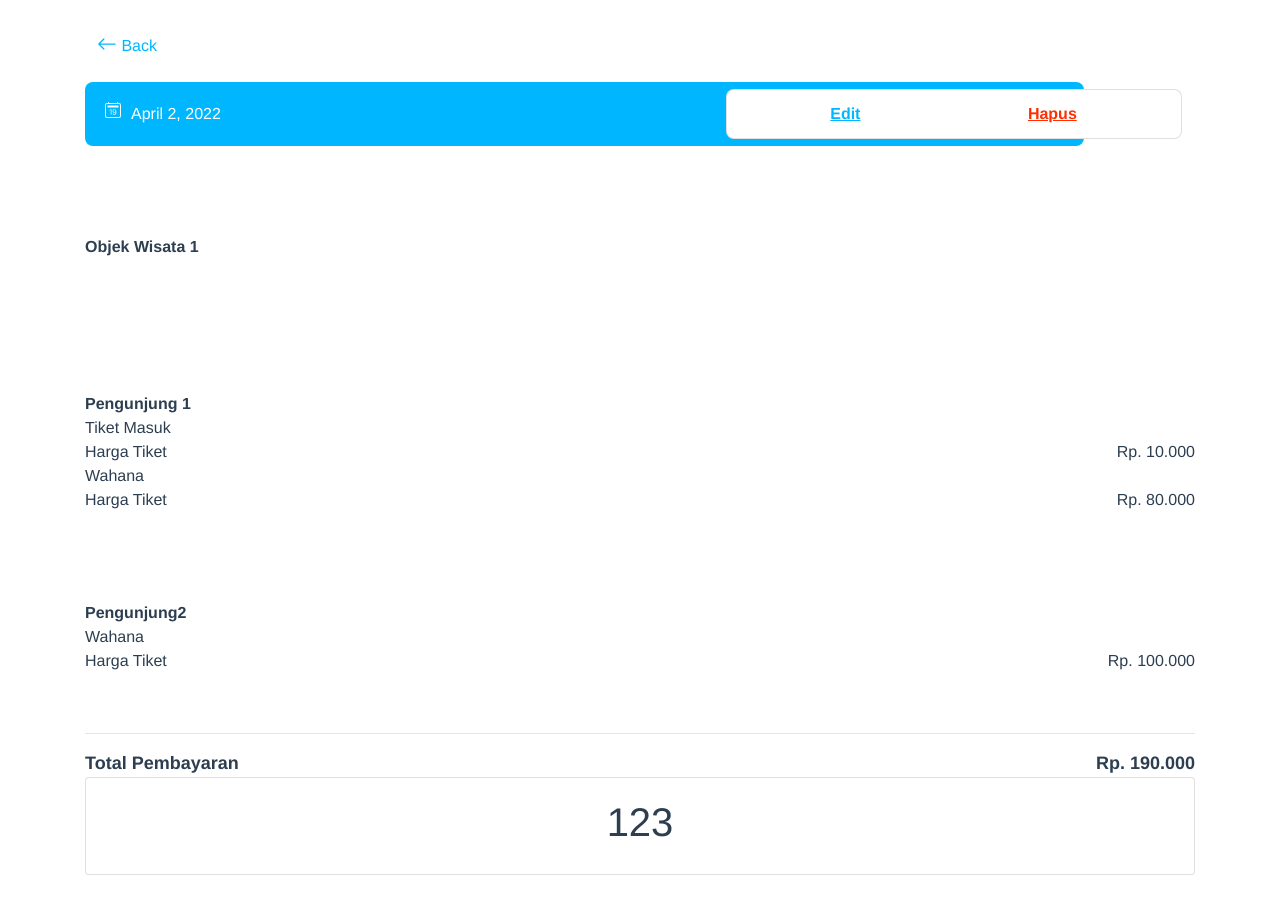
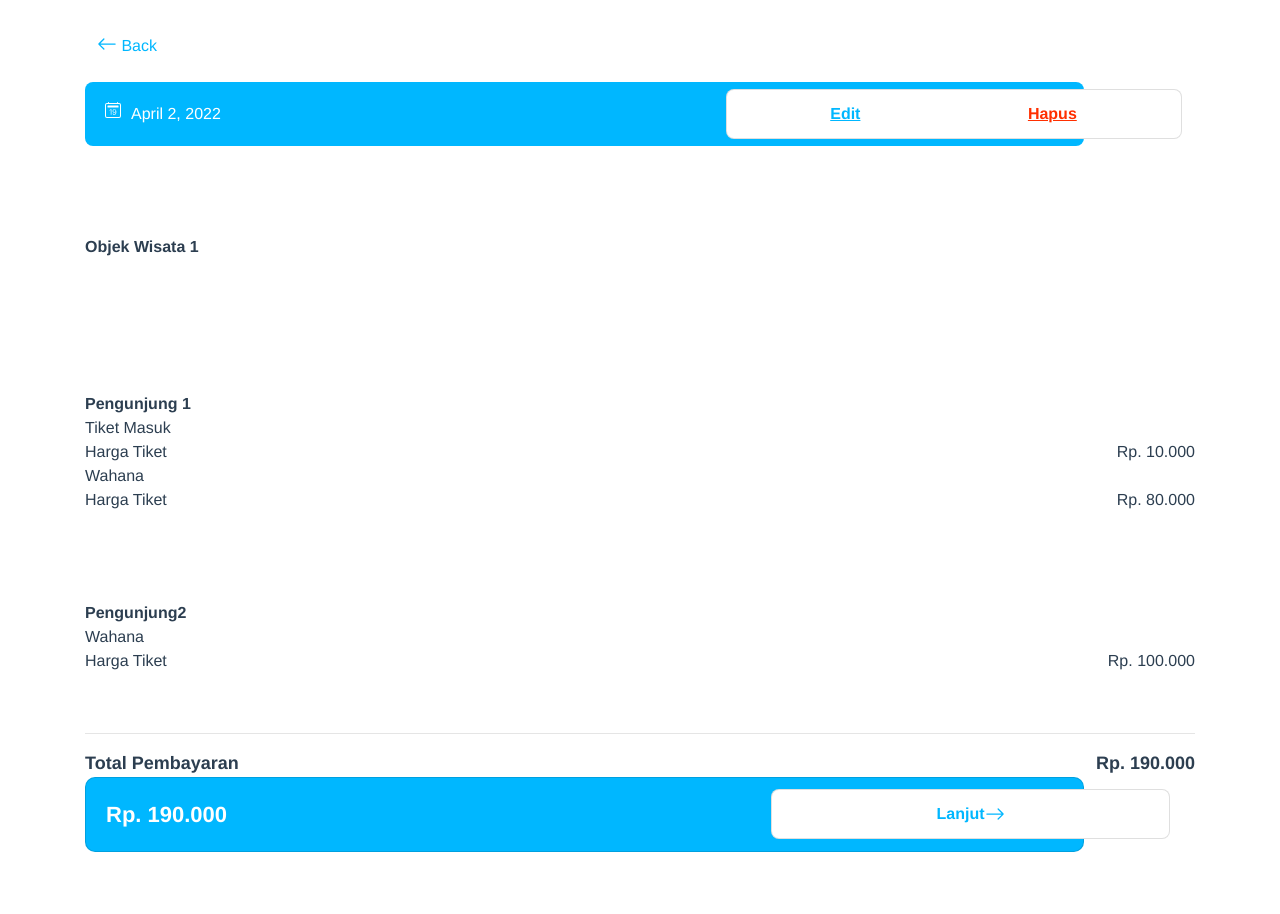
Before and after one commit to My-Own-Personal-Test/MKP-tes, a Vue app: page /pembayaran/1 in a window 1280 px wide. Shown: the top 914 px of the page. Built offline with nearby package versions, Linux system fonts and the light colour scheme.

Commit message:
fix: done payment page

```diff
--- a/src/views/PembayaranTiket.vue
+++ b/src/views/PembayaranTiket.vue
@@ -97,8 +97,11 @@
         <div>
           <b-row>
             <b-col>
-              <b-card>
-                <h1>123</h1>
+              <b-card class="continue">
+                <span>Rp. 190.000</span>
+              </b-card>
+              <b-card class="button-next">
+                <b-button>Lanjut <b-icon icon="arrow-right"></b-icon></b-button>
               </b-card>
             </b-col>
           </b-row>
@@ -201,4 +204,41 @@ export default {
   font-size: 18px;
   font-weight: 600;
 }
+.continue {
+  background-color: rgb(0, 183, 255);
+  border-radius: 10px;
+  width: 90%;
+  color: #fff;
+}
+.continue .card-body {
+  display: flex;
+  justify-content: flex-start;
+  font-size: 22px;
+  font-weight: 700;
+}
+.button-next {
+  position: absolute;
+  top: 0;
+  right: 0;
+  left: 58%;
+  bottom: 3%;
+  width: 35%;
+  height: 50px;
+  margin: auto;
+  border-radius: 8px;
+}
+.button-next .btn {
+  background-color: transparent;
+  color: rgb(0, 183, 255);
+  border: none;
+  display: flex;
+  align-items: center;
+  justify-content: space-between;
+  font-weight: 700;
+}
+.button-next .card-body {
+  display: flex;
+  align-items: center;
+  justify-content: center;
+}
 </style>
```
